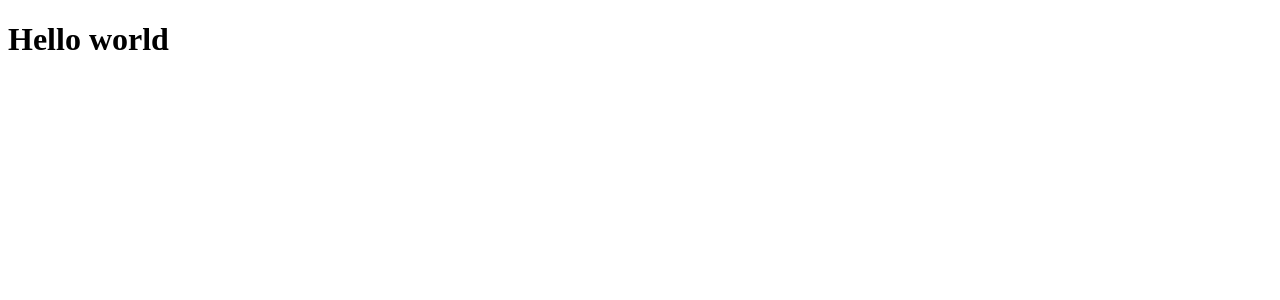
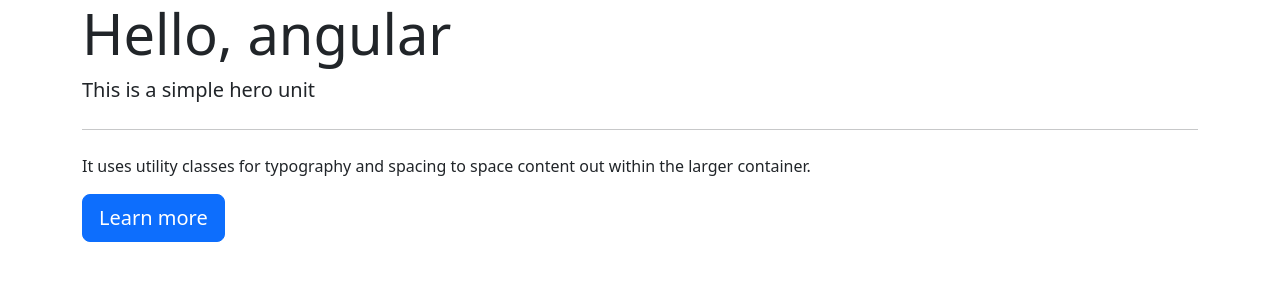
Before and after one commit to harikrishkk/angular-classes-intro, an Angular app: page / in a window 1280 px wide. Shown: the top 300 px of the page. Built offline with nearby package versions, Linux system fonts and the light colour scheme.

Commit message:
commit 4: install bootstrap

```diff
--- a/package.json
+++ b/package.json
@@ -18,6 +18,7 @@
     "@angular/platform-browser": "^15.1.0",
     "@angular/platform-browser-dynamic": "^15.1.0",
     "@angular/router": "^15.1.0",
+    "bootstrap": "^5.2.3",
     "rxjs": "~7.8.0",
     "tslib": "^2.3.0",
     "zone.js": "~0.12.0"
--- a/src/app/app.component.html
+++ b/src/app/app.component.html
@@ -1 +1,9 @@
-<h1> Hello world</h1>
+<div class="container">
+  <div class="jumbotron">
+    <h1 class="display-4">Hello, angular</h1>
+    <p class="lead">This is a simple hero unit</p>
+    <hr class="my-4">
+    <p>It uses utility classes for typography and spacing to space content out within the larger container.</p>
+    <a class="btn btn-primary btn-lg" href="#" role="button">Learn more</a>
+  </div>
+</div>
--- a/src/styles.css
+++ b/src/styles.css
@@ -1 +1,2 @@
 /* You can add global styles to this file, and also import other style files */
+@import "~bootstrap/dist/css/bootstrap.css";
```
Also changed, not shown: 2 other files (tests, documents, lock files or other folders).
